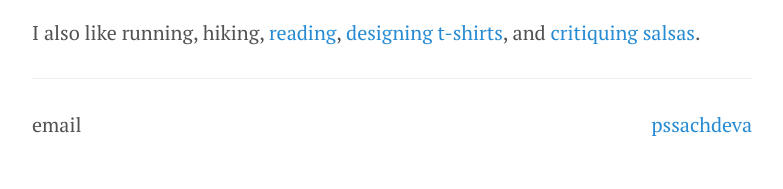
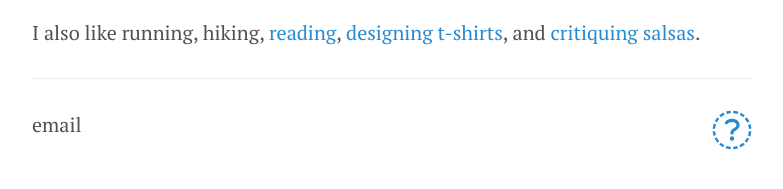
Before and after one commit to pssachdeva/pssachdeva.github.io, a Jekyll site: the page built from index.html, in a window 1280 px wide. Shown: the part 534-723 px from the top of the page, without its empty margins (248-1031 px from the left). Built offline with Jekyll 4.4.1, drawn with Linux system fonts in a browser that asks for light colours; nearby versions of some CDN libraries; the list of posts is cut into pages by our own code.

Commit message:
github icon

```diff
--- a/_includes/head.html
+++ b/_includes/head.html
@@ -23,4 +23,7 @@
 
   <!-- RSS -->
   <link rel="alternate" type="application/rss+xml" title="RSS" href="/atom.xml">
+
+  <!-- FontAwesome -->
+  <script defer src="https://use.fontawesome.com/releases/v5.0.8/js/all.js"></script>
 </head>
--- a/index.html
+++ b/index.html
@@ -13,7 +13,8 @@
 <hr>
 <ul id="masthead">
 <li>email</li>
-<li><a href="https://github.com/pssachdeva">pssachdeva</a></li>
+<li><a href="https://github.com/pssachdeva"><i class="fa fa-2x fa-github" aria-hidden="true"></i>
+</a></li>
 </ul>
 <!--
 <div class="pagination">
```
